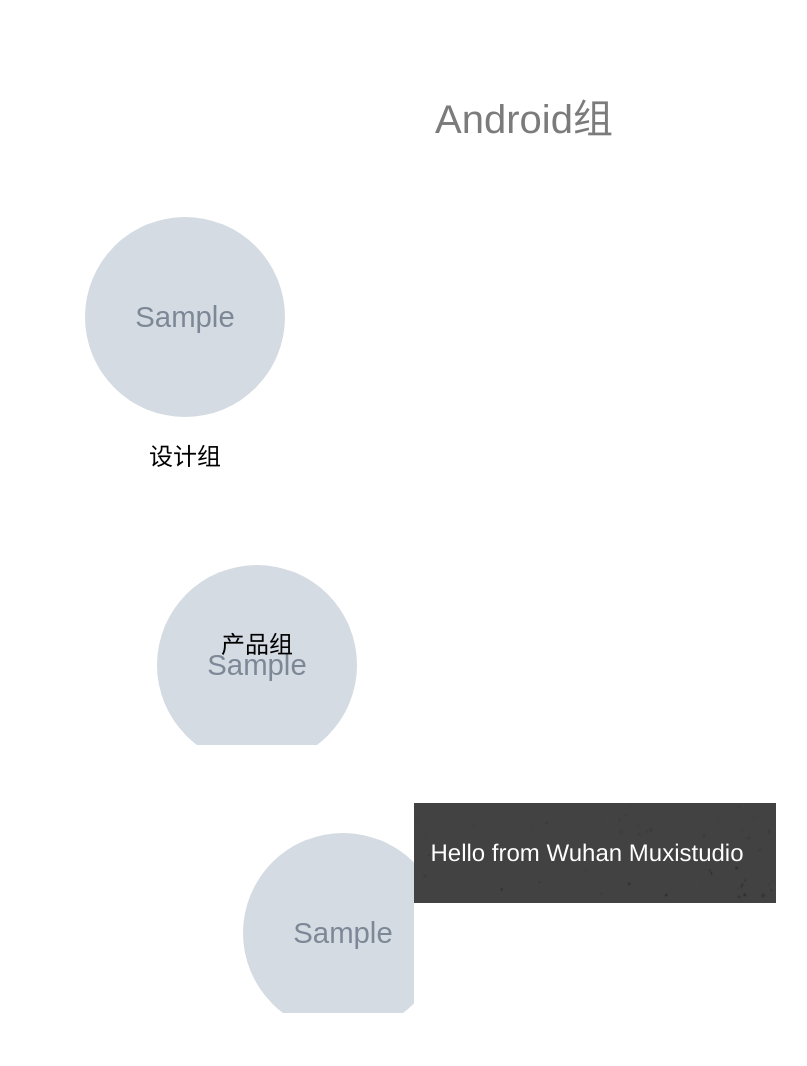
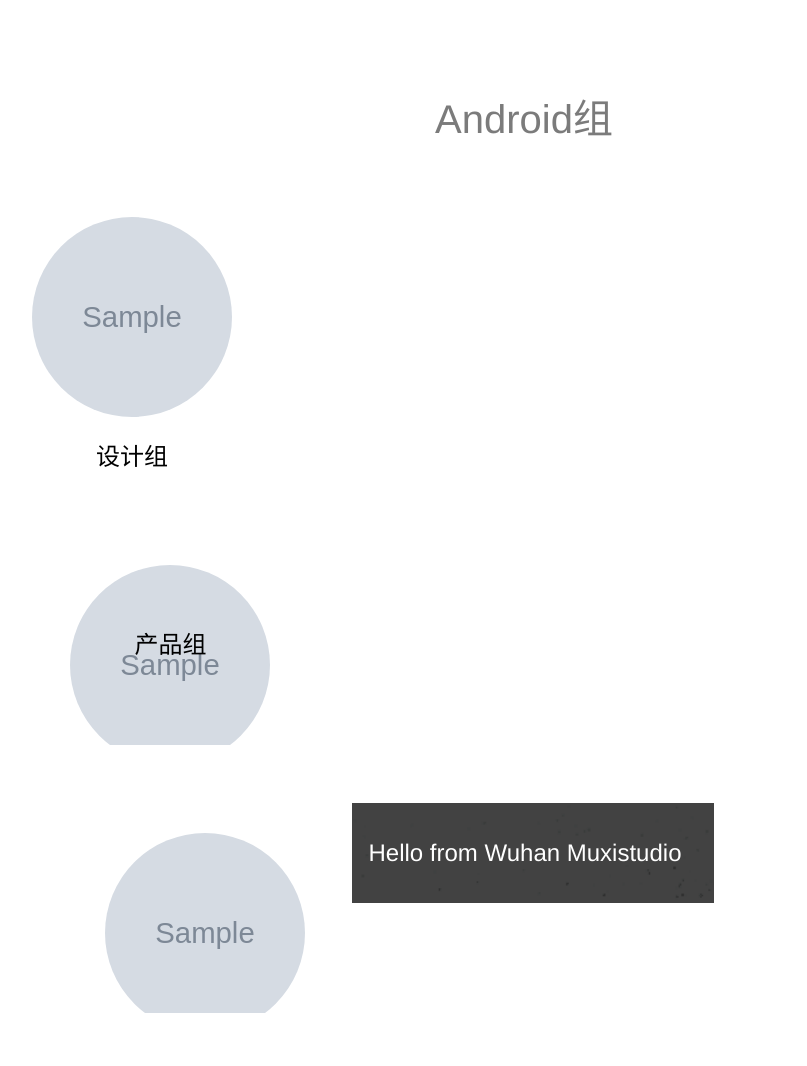
Before and after one commit to Muxi-X/muxi_site, a Flask app: template muxiwebsite/i/templates/members.html in a window 1280 px wide. Shown: the part 1158-2224 px from the top of the page, without its empty margins (116-923 px from the left). Run offline with Flask 2, Linux system fonts and the light colour scheme; the template is opened without the code that fills it: most values are stand-ins (such as "Sample title", 1, 10 or a date in 2020); grey boxes marked "Sample" are stand-in pictures.

Commit message:
profile grid

```diff
--- a/muxiwebsite/i/templates/members.html
+++ b/muxiwebsite/i/templates/members.html
@@ -28,7 +28,7 @@
         {% endfor %}
     </div>
     <div class="avatar-title">Android组</div>
-    <div class="mdl-grid">
+    <div class="mdl-grid profile-grid">
         {% for android in androids %}
             <div class="mdl-cell mdl-card avatar-box">
                 <div class="mdl-card__media avatar-card">
@@ -41,7 +41,7 @@
         {% endfor %}
     </div>
     <div class="avatar-title">设计组</div>
-    <div class="mdl-grid">
+    <div class="mdl-grid profile-grid">
         {% for design in designs %}
             <div class="mdl-cell mdl-card avatar-box">
                 <div class="mdl-card__media avatar-card">
@@ -54,7 +54,7 @@
         {% endfor %}
     </div>
     <div class="avatar-title">产品组</div>
-    <div class="mdl-grid">
+    <div class="mdl-grid profile-grid">
         {% for product in products %}
             <div class="mdl-cell mdl-card avatar-box">
                 <div class="mdl-card__media avatar-card">
```
